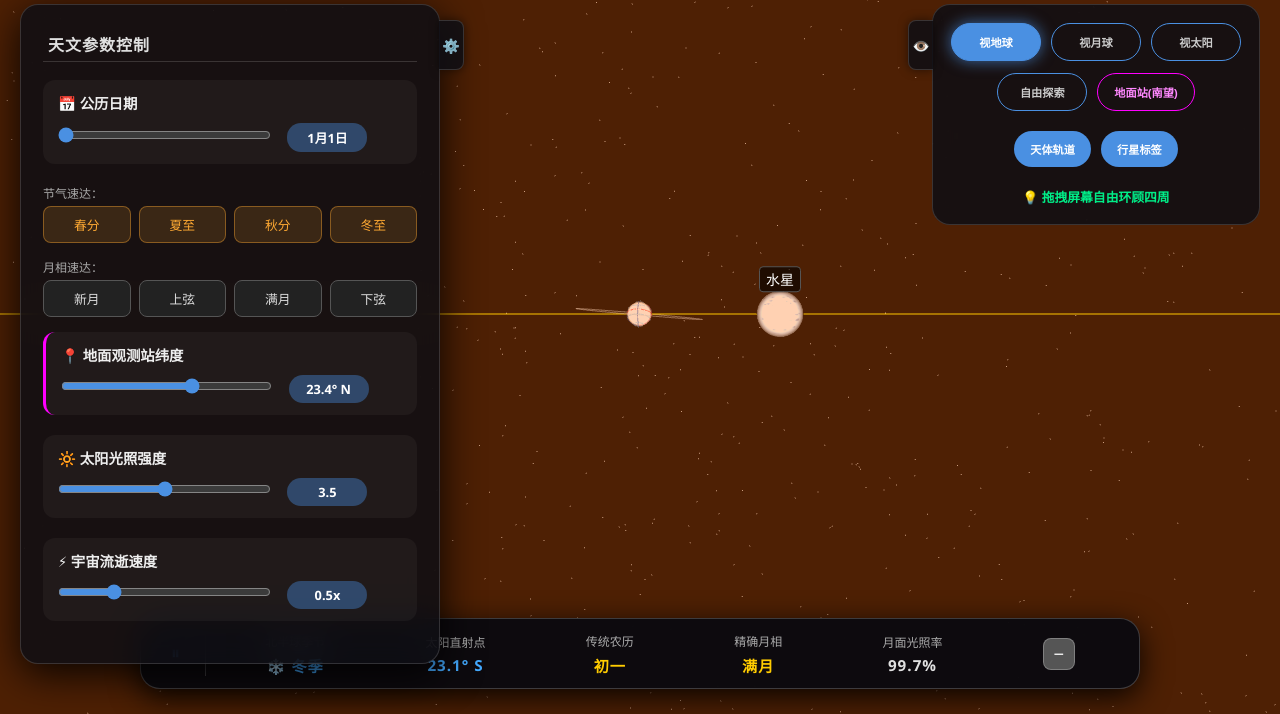
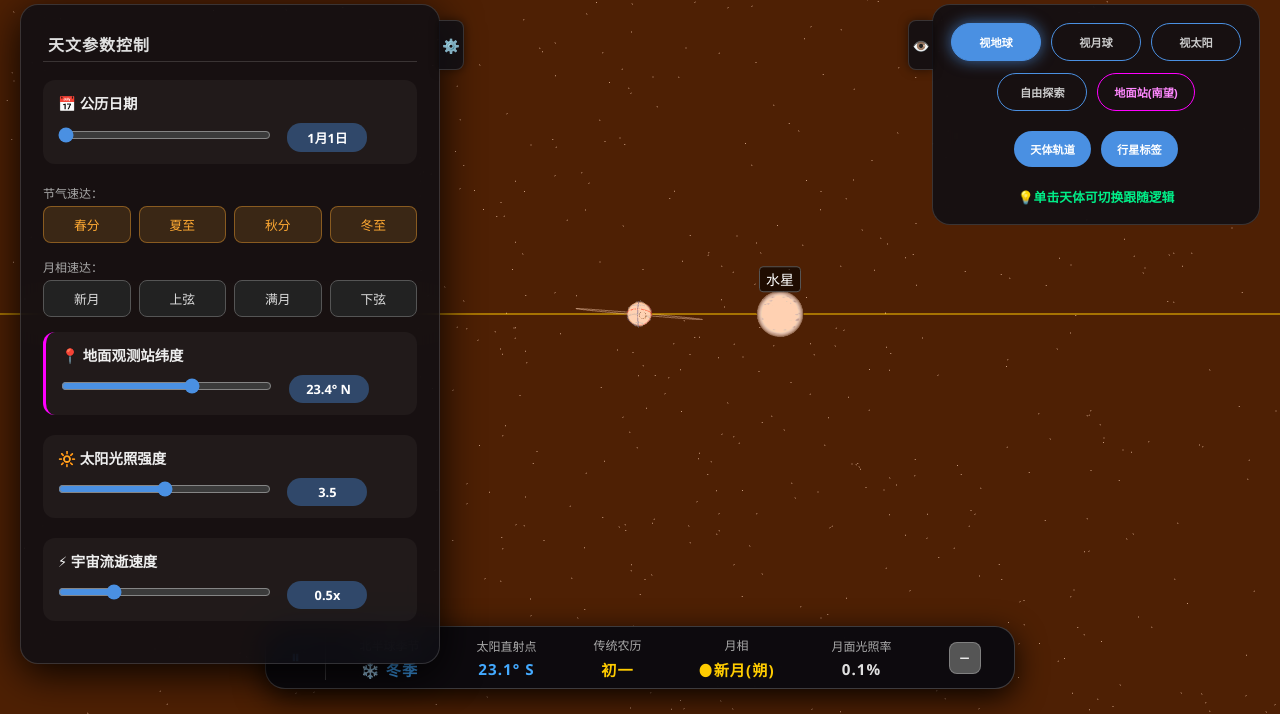
Before and after one commit to chenin1007/Earth-Moon-Simulator, a plain HTML site: page index.html in a window 1280 px wide. Shown: the part 86-800 px from the top of the page. Drawn offline with nearby package versions, Linux system fonts and the light colour scheme; animation ran at ten frames a second.

```diff
--- a/index.html
+++ b/index.html
@@ -77,10 +77,10 @@
             position: absolute; bottom: 25px; left: 50%; transform: translateX(-50%);
             background: rgba(10, 10, 15, 0.95); backdrop-filter: blur(20px); border-radius: 20px;
             padding: 12px 20px; display: flex; align-items: center; gap: 15px; border: 1px solid rgba(255,255,255,0.2); z-index: 90;
-            width: 95%; max-width: 1000px; justify-content: space-between; box-shadow: 0 8px 30px rgba(0,0,0,0.9);
+            width: 95%; max-width: 750px; justify-content: space-between; box-shadow: 0 8px 30px rgba(0,0,0,0.9); padding: 8px 15px;
         }
         .info-toggle { background: transparent; border: none; width: 45px; height: 45px; cursor: pointer; border-right: 1px solid rgba(255,255,255,0.2); padding-right: 15px; display: flex; align-items: center; justify-content: center; }
-        .info-content { display: flex; align-items: center; gap: 12px; flex-wrap: wrap; flex: 1; justify-content: space-around; }
+        .info-content { display: flex; align-items: center; gap: 20px; flex-wrap: wrap; flex: 1; justify-content: space-around; }
         .info-item { display: flex; flex-direction: column; align-items: center; }
         .info-label { font-size: 0.75rem; color: #aaa; margin-bottom: 4px; font-weight: 500;}
         .info-value { font-size: 0.95rem; font-weight: 800; color: #e0e0e0; letter-spacing: 1px;}
@@ -220,7 +220,7 @@
                 <button class="toggle-btn active" id="orbitBtn" onclick="toggleOrbit()">天体轨道</button>
                 <button class="toggle-btn active" id="labelBtn" onclick="toggleLabels()">行星标签</button>
             </div>
-            <div class="hint-text">💡 拖拽屏幕自由环顾四周</div>
+            <div class="hint-text">💡单击天体可切换跟随逻辑</div>
         </div>
 
         <div id="canvas-container"></div>
@@ -241,7 +241,7 @@
                     <span class="info-value highlight-yellow" id="lunar-date">-</span>
                 </div>
                 <div class="info-item collapsible">
-                    <span class="info-label">精确月相</span>
+                    <span class="info-label">月相</span>
                     <span class="info-value highlight-yellow" id="phase-name">-</span>
                 </div>
                 <div class="info-item collapsible">
@@ -438,7 +438,7 @@
                 this.earth.rotation.y = this.timeProgress * Math.PI * 2;
 
                 // 【修复1】：强制月球公转周期严格为30天，不再使用 29.53
-                const moonAngle = (this.timeProgress / 30) * Math.PI * 2;
+                const moonAngle = (this.timeProgress / 30) * Math.PI * 2 + earthAngle + Math.PI;
                 this.moon.position.set(Math.cos(moonAngle)*250, 0, -Math.sin(moonAngle)*250);
                 this.moon.rotation.y = moonAngle;
 
@@ -468,16 +468,16 @@
                 const isWaxing = lunarAge < 15; // 小于15天为渐盈
 
                 let phaseName = '新月';
-                if (illumination < 0.1) phaseName = '新月';
-                else if (illumination > 0.9) phaseName = '满月';
+                if (illumination < 0.1) phaseName = '🌑新月(朔)';
+                else if (illumination > 0.9) phaseName = '🌕满月(望)';
                 else if (isWaxing) {
-                    if (illumination <= 0.4) phaseName = '上峨眉月';
-                    else if (illumination <= 0.6) phaseName = '上弦月';
-                    else phaseName = '盈凸月';
+                    if (illumination <= 0.4) phaseName = '🌒上峨眉月';
+                    else if (illumination <= 0.6) phaseName = '🌓上弦月';
+                    else phaseName = '🌔盈凸月';
                 } else {
-                    if (illumination >= 0.6) phaseName = '亏凸月';
-                    else if (illumination >= 0.4) phaseName = '下弦月';
-                    else phaseName = '下峨眉月';
+                    if (illumination >= 0.6) phaseName = '🌖亏凸月';
+                    else if (illumination >= 0.4) phaseName = '🌗下弦月';
+                    else phaseName = '🌘下峨眉月(残月)';
                 }
                 document.getElementById('phase-name').textContent = phaseName;
 
```
